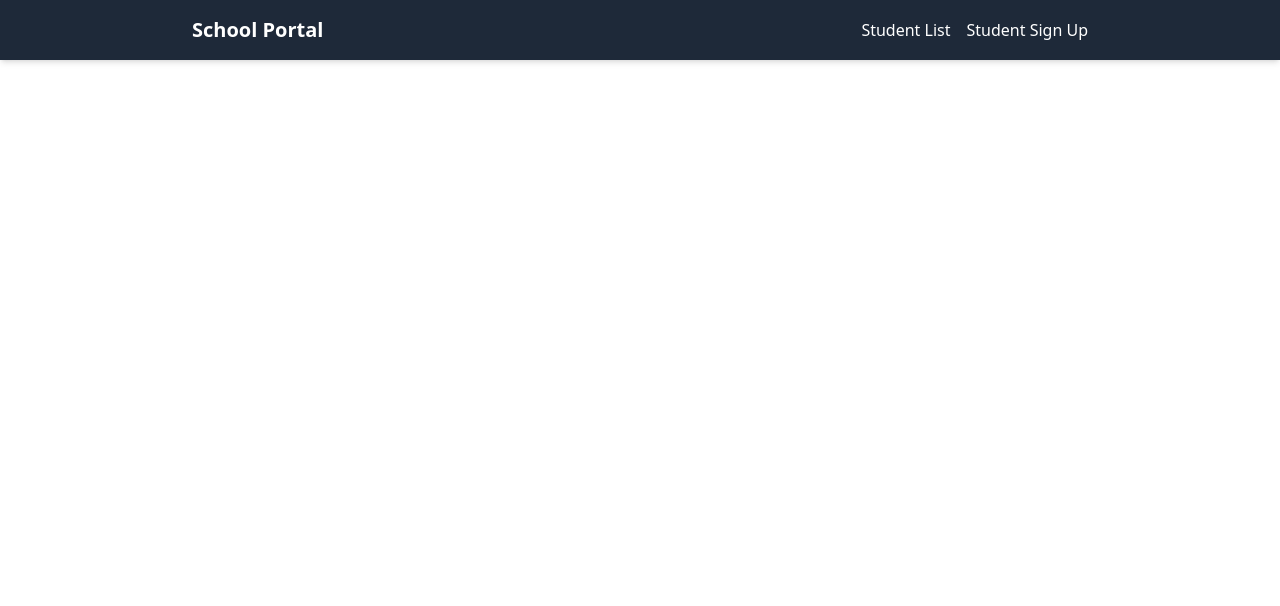
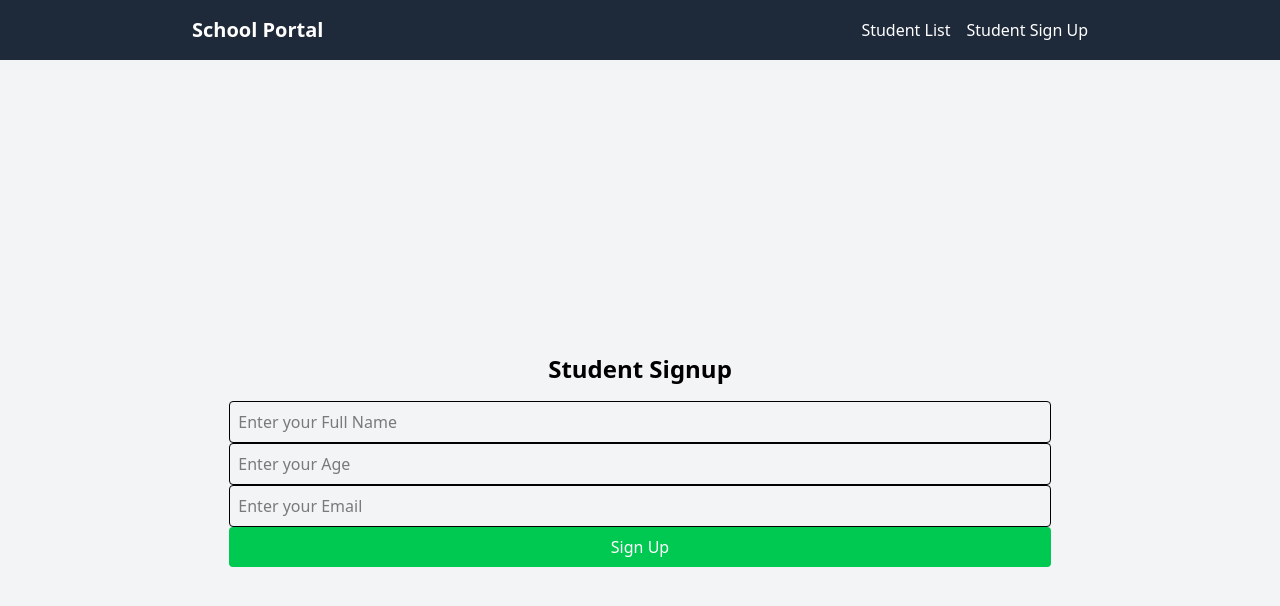
Before and after one commit to Chisquare7/school_portal, a React (Vite) app: page /signup in a window 1280 px wide. Shown: the top 606 px of the page. Built offline with nearby package versions, Linux system fonts and the light colour scheme.

Commit message:
feat: implement the student sign up page and create routing in App.jsx

```diff
--- a/src/App.jsx
+++ b/src/App.jsx
@@ -1,6 +1,8 @@
 import { useState } from "react";
 import { BrowserRouter as Router, Routes, Route } from "react-router-dom";
 import NavBar from "./components/navBar";
+import Home from "./pages/Home";
+import Signup from "./pages/Signup";
 
 function App() {
   const [students, setStudents] = useState([]);
@@ -9,7 +11,13 @@ function App() {
     <>
       <Router>
         <NavBar />
-        <Routes></Routes>
+        <Routes>
+          <Route path="/" element={<Home students={students} />} />
+          <Route
+            path="/signup"
+            element={<Signup students={students} setStudents={setStudents} />}
+          />
+        </Routes>
       </Router>
     </>
   );
--- /dev/null
+++ b/src/pages/Signup.jsx
@@ -0,0 +1,12 @@
+import React from "react";
+import StudentForm from "../components/studentForm";
+
+const Signup = ({ students, setStudents }) => {
+  return (
+    <div className="min-h-screen flex items-center justify-center bg-gray-100">
+      <StudentForm students={students} setStudents={setStudents} />
+    </div>
+  );
+};
+
+export default Signup;
```
